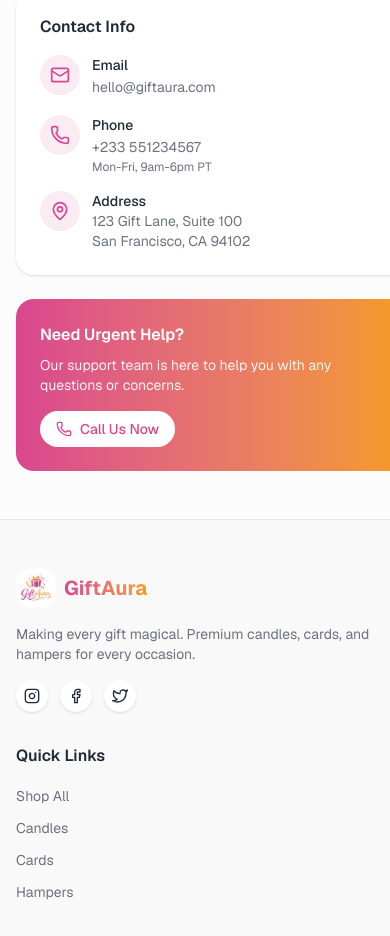
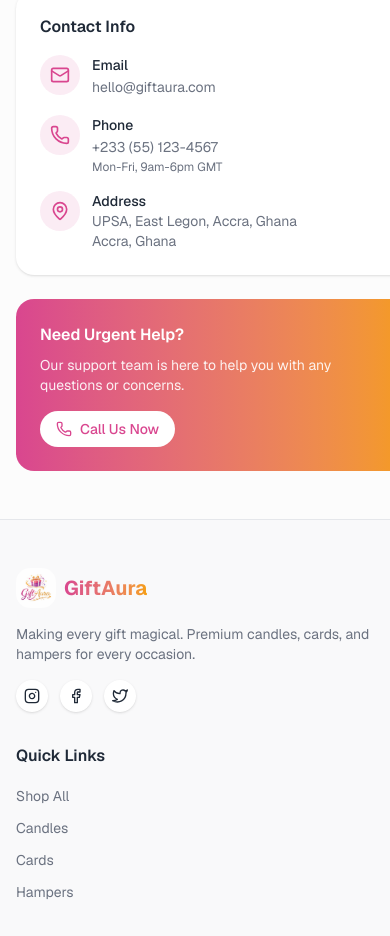
Before and after one commit to fiificode/gift-aura, a Next.js app: page /support in a window 390 px wide. Shown: the part 2340-3276 px from the top of the page. Built offline with nearby package versions, Linux system fonts and the light colour scheme; no server answers.

Commit message:
style: update contact information on support page, including phone number format, operating hours, and address details for improved clarity

```diff
--- a/app/support/page.tsx
+++ b/app/support/page.tsx
@@ -338,10 +338,10 @@ export default function SupportPage() {
                       href="tel:+233551234567"
                       className="text-sm text-muted-foreground transition-colors hover:text-primary"
                     >
-                      +233 551234567
+                      +233 (55) 123-4567
                     </a>
                     <p className="text-xs text-muted-foreground">
-                      Mon-Fri, 9am-6pm PT
+                      Mon-Fri, 9am-6pm GMT
                     </p>
                   </div>
                 </div>
@@ -352,9 +352,9 @@ export default function SupportPage() {
                   <div>
                     <p className="text-sm font-medium">Address</p>
                     <p className="text-sm text-muted-foreground">
-                      123 Gift Lane, Suite 100
+                      UPSA, East Legon, Accra, Ghana
                       <br />
-                      San Francisco, CA 94102
+                      Accra, Ghana
                     </p>
                   </div>
                 </div>
@@ -368,7 +368,7 @@ export default function SupportPage() {
                 concerns.
               </p>
               <a
-                href="tel:+233551234567"
+                href="tel:+233244123456"
                 className="inline-flex items-center gap-2 rounded-full bg-white px-4 py-2 text-sm font-medium text-primary transition-colors hover:bg-white/90"
               >
                 <Phone className="h-4 w-4" />
```
